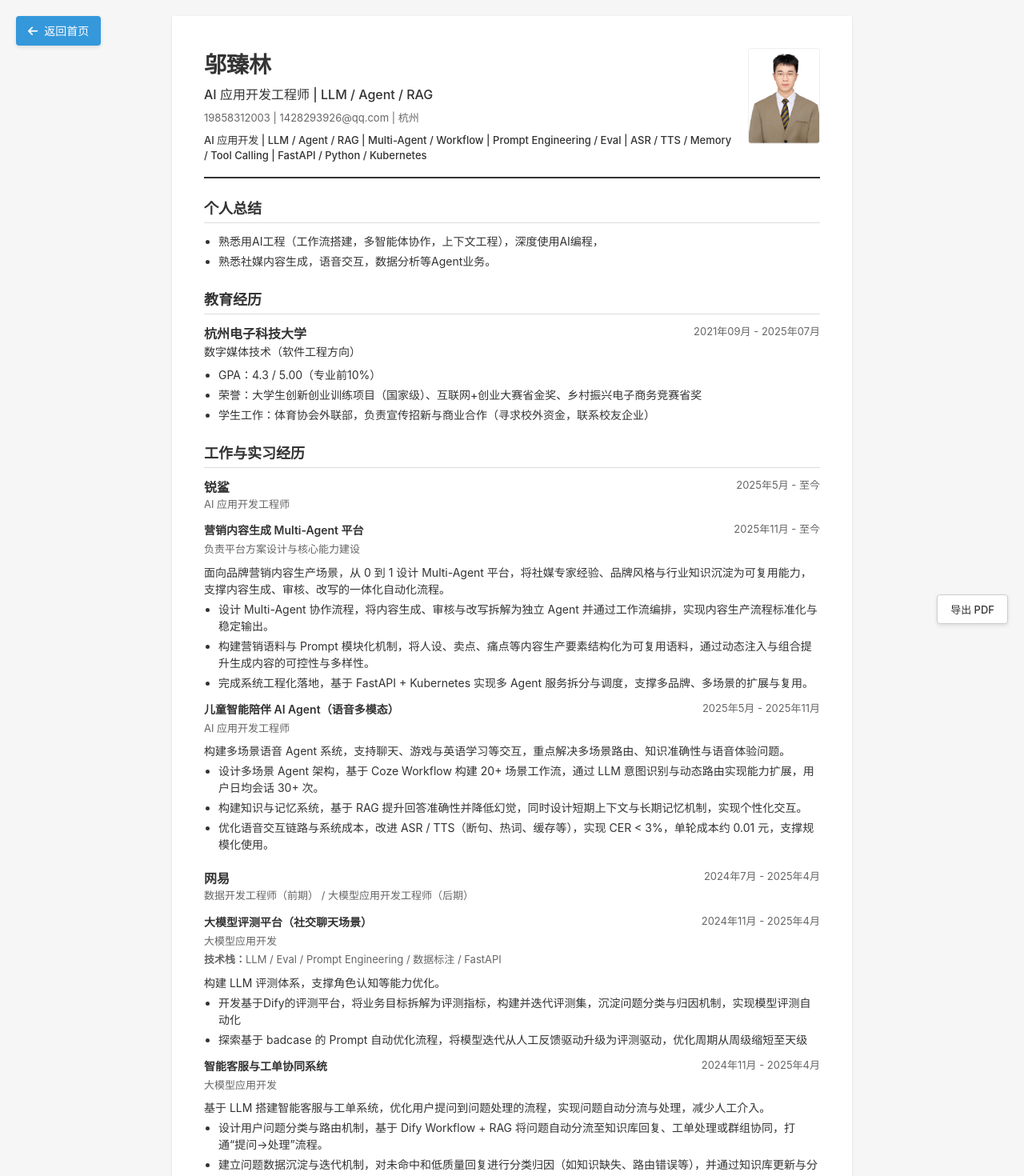
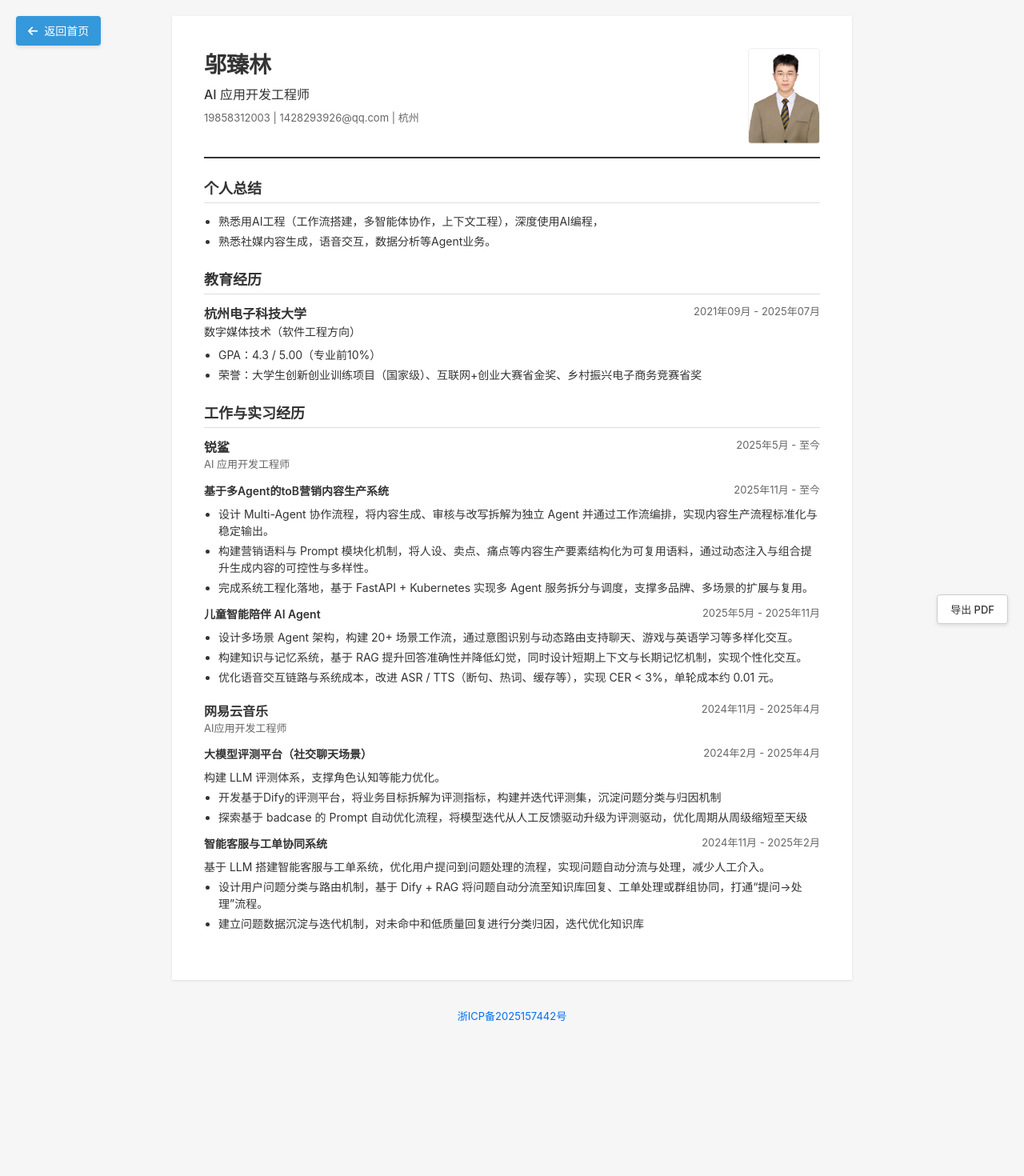
Before and after one commit to xiaoyaoaiqima/blog_nextjs_vercel, a Next.js app: page /cv in a window 1280 px wide. Shown: the top 1470 px of the page at 80% size. After the commit the page ends 1301 px from the top, so only its background shows below. Built offline with nearby package versions, Linux system fonts and the light colour scheme.

Commit message:
feat：简历再精简

```diff
--- a/components/resume/config.js
+++ b/components/resume/config.js
@@ -1,16 +1,9 @@
-export const headlineTags = [
-  "AI 应用开发",
-  "LLM / Agent / RAG",
-  "Multi-Agent / Workflow",
-  "Prompt Engineering / Eval",
-  "ASR / TTS / Memory / Tool Calling",
-  "FastAPI / Python / Kubernetes",
-];
+export const headlineTags = [];
 
 export const resumeProfile = {
   name: "邬臻林",
   documentTitle: "CV",
-  jobTitle: "AI 应用开发工程师 | LLM / Agent / RAG",
+  jobTitle: "AI 应用开发工程师",
   photoSrc: "me.png",
   photoAlt: "邬臻林的照片",
   pdfFileName: "邬臻林-简历.pdf",
@@ -34,7 +27,6 @@ export const educationData = [
     achievements: [
       "GPA：4.3 / 5.00（专业前10%）",
       "荣誉：大学生创新创业训练项目（国家级）、互联网+创业大赛省金奖、乡村振兴电子商务竞赛省奖",
-      "学生工作：体育协会外联部，负责宣传招新与商业合作（寻求校外资金，联系校友企业）",
     ],
   },
 ];
@@ -58,11 +50,8 @@ export const experienceData = [
     timeTag: "2025年5月 - 至今",
     projects: [
       {
-        projectName: "营销内容生成 Multi-Agent 平台",
-        jobTitle: "负责平台方案设计与核心能力建设",
+        projectName: "基于多Agent的toB营销内容生产系统",
         timeTag: "2025年11月 - 至今",
-        description:
-          "面向品牌营销内容生产场景，从 0 到 1 设计 Multi-Agent 平台，将社媒专家经验、品牌风格与行业知识沉淀为可复用能力，支撑内容生成、审核、改写的一体化自动化流程。",
         achievements: [
           "设计 Multi-Agent 协作流程，将内容生成、审核与改写拆解为独立 Agent 并通过工作流编排，实现内容生产流程标准化与稳定输出。",
           "构建营销语料与 Prompt 模块化机制，将人设、卖点、痛点等内容生产要素结构化为可复用语料，通过动态注入与组合提升生成内容的可控性与多样性。",
@@ -70,15 +59,12 @@ export const experienceData = [
         ],
       },
       {
-        projectName: "儿童智能陪伴 AI Agent（语音多模态）",
-        jobTitle: "AI 应用开发工程师",
+        projectName: "儿童智能陪伴 AI Agent",
         timeTag: "2025年5月 - 2025年11月",
-        description:
-          "构建多场景语音 Agent 系统，支持聊天、游戏与英语学习等交互，重点解决多场景路由、知识准确性与语音体验问题。",
         achievements: [
-          "设计多场景 Agent 架构，基于 Coze Workflow 构建 20+ 场景工作流，通过 LLM 意图识别与动态路由实现能力扩展，用户日均会话 30+ 次。",
+          "设计多场景 Agent 架构，构建 20+ 场景工作流，通过意图识别与动态路由支持聊天、游戏与英语学习等多样化交互。",
           "构建知识与记忆系统，基于 RAG 提升回答准确性并降低幻觉，同时设计短期上下文与长期记忆机制，实现个性化交互。",
-          "优化语音交互链路与系统成本，改进 ASR / TTS（断句、热词、缓存等），实现 CER < 3%，单轮成本约 0.01 元，支撑规模化使用。",
+          "优化语音交互链路与系统成本，改进 ASR / TTS（断句、热词、缓存等），实现 CER < 3%，单轮成本约 0.01 元。",
         ],
       },
     ],
@@ -86,30 +72,27 @@ export const experienceData = [
   // ========== 网易 ==========
   {
     type: "work",
-    company: "网易",
-    role: "数据开发工程师（前期） / 大模型应用开发工程师（后期）",
-    timeTag: "2024年7月 - 2025年4月",
+    company: "网易云音乐",
+    role: "AI应用开发工程师",
+    timeTag: "2024年11月 - 2025年4月",
     projects: [
       {
         projectName: "大模型评测平台（社交聊天场景）",
-        jobTitle: "大模型应用开发",
-        techStack: "LLM / Eval / Prompt Engineering / 数据标注 / FastAPI",
-        timeTag: "2024年11月 - 2025年4月",
+        timeTag: "2024年2月 - 2025年4月",
         description: "构建 LLM 评测体系，支撑角色认知等能力优化。",
         achievements: [
-          "开发基于Dify的评测平台，将业务目标拆解为评测指标，构建并迭代评测集，沉淀问题分类与归因机制，实现模型评测自动化",
+          "开发基于Dify的评测平台，将业务目标拆解为评测指标，构建并迭代评测集，沉淀问题分类与归因机制",
           "探索基于 badcase 的 Prompt 自动优化流程，将模型迭代从人工反馈驱动升级为评测驱动，优化周期从周级缩短至天级",
         ],
       },
       {
         projectName: "智能客服与工单协同系统",
-        jobTitle: "大模型应用开发",
-        timeTag: "2024年11月 - 2025年4月",
+        timeTag: "2024年11月 - 2025年2月",
         description:
           "基于 LLM 搭建智能客服与工单系统，优化用户提问到问题处理的流程，实现问题自动分流与处理，减少人工介入。",
         achievements: [
-          "设计用户问题分类与路由机制，基于 Dify Workflow + RAG 将问题自动分流至知识库回复、工单处理或群组协同，打通“提问→处理”流程。",
-          "建立问题数据沉淀与迭代机制，对未命中和低质量回复进行分类归因（如知识缺失、路由错误等），并通过知识库更新与分类策略调整持续优化系统效果。",
+          "设计用户问题分类与路由机制，基于 Dify + RAG 将问题自动分流至知识库回复、工单处理或群组协同，打通“提问→处理”流程。",
+          "建立问题数据沉淀与迭代机制，对未命中和低质量回复进行分类归因，迭代优化知识库",
         ],
       },
     ],
```
